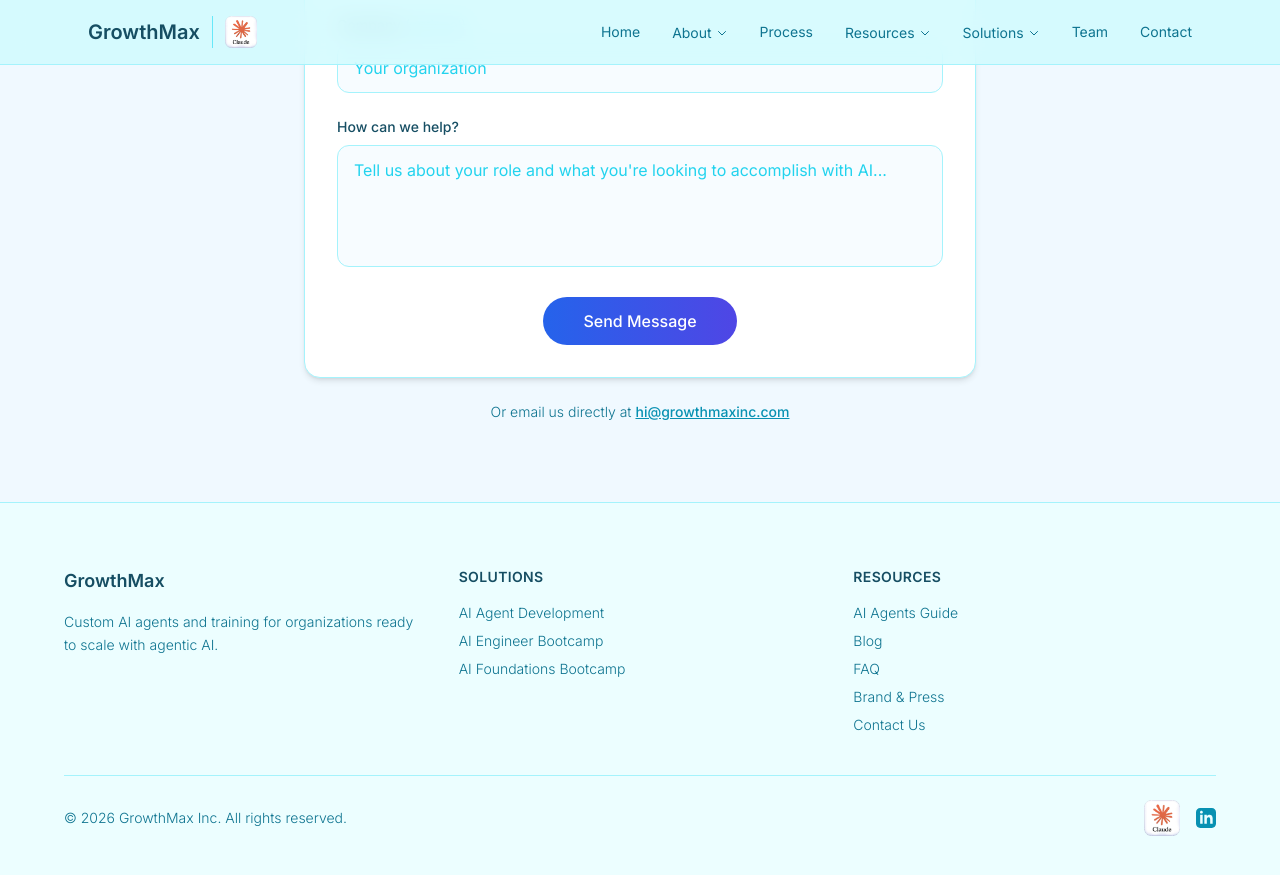
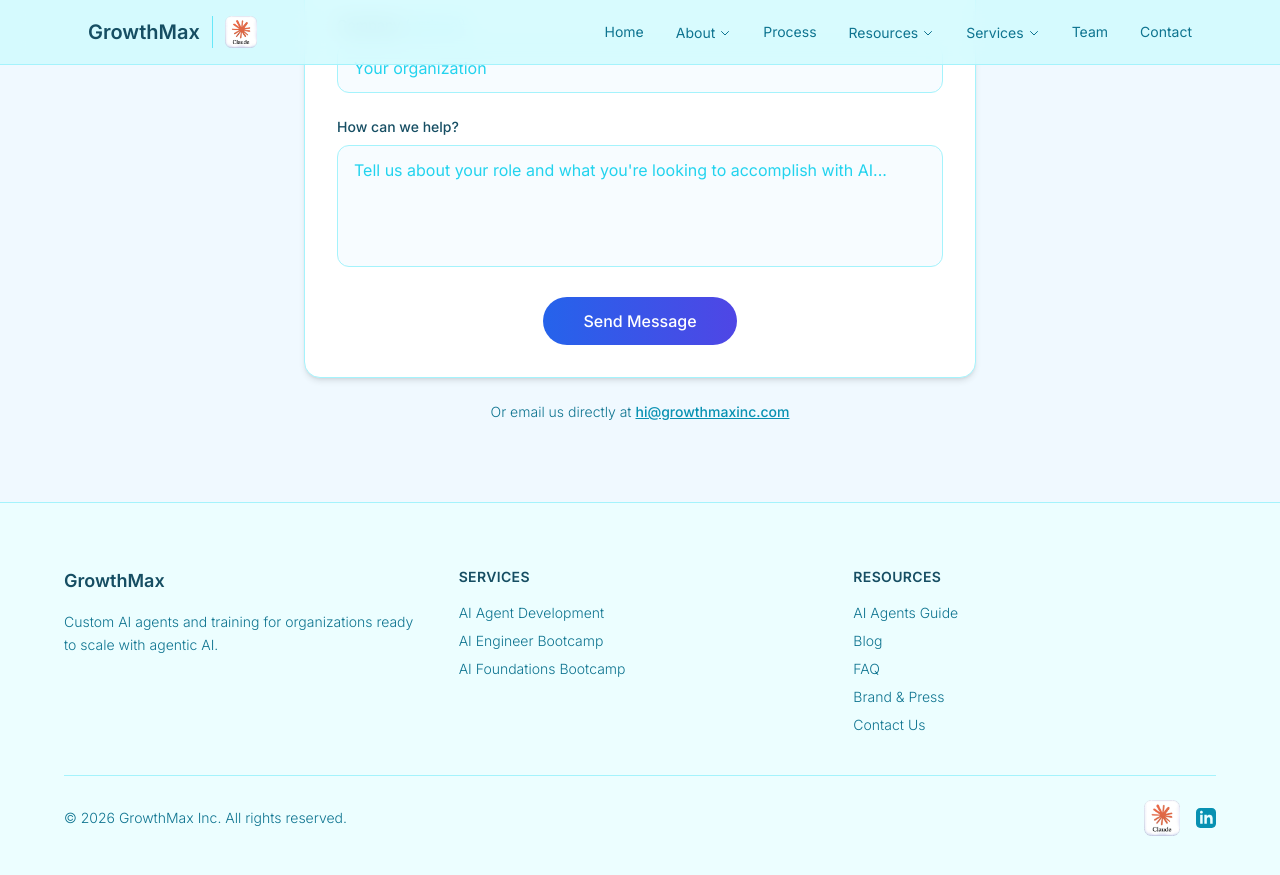
Before and after one commit to growthmaxinc/growthmaxweb, a Jekyll site: the page built from index.html, in a window 1280 px wide and 900 px high, scrolled down 4758 px. Shown: the top 875 px of the window. Built offline with Jekyll 4.4.1, drawn with Linux system fonts in a browser that asks for light colours; nearby versions of some CDN libraries; a script that is not in the unit is left out.

Commit message:
Rename Solutions to Services in nav and footer titles

```diff
--- a/_includes/footer.html
+++ b/_includes/footer.html
@@ -6,7 +6,7 @@
 				<p class="text-sm text-cyan-700 font-light leading-relaxed">Custom AI agents and training for organizations ready to scale with agentic AI.</p>
 			</div>
 			<div>
-				<h4 class="text-sm font-semibold text-cyan-900 mb-4 uppercase tracking-wide">Solutions</h4>
+				<h4 class="text-sm font-semibold text-cyan-900 mb-4 uppercase tracking-wide">Services</h4>
 				<nav class="space-y-2">
 					<a href="/solutions/agent-development/" class="block text-sm text-cyan-700 hover:text-cyan-900 font-light transition-colors">AI Agent Development</a>
 					<a href="/solutions/bootcamp/" class="block text-sm text-cyan-700 hover:text-cyan-900 font-light transition-colors">AI Engineer Bootcamp</a>
--- a/_includes/nav.html
+++ b/_includes/nav.html
@@ -39,7 +39,7 @@
 				<!-- Solutions Dropdown -->
 				<div class="relative" id="solutions-dropdown">
 					<button onclick="document.getElementById('solutions-menu').classList.toggle('hidden')" class="text-cyan-700 hover:text-cyan-900 transition-colors text-sm inline-flex items-center gap-1">
-						Solutions
+						Services
 						<svg class="w-3 h-3" fill="none" stroke="currentColor" viewBox="0 0 24 24"><path stroke-linecap="round" stroke-linejoin="round" stroke-width="2" d="M19 9l-7 7-7-7"></path></svg>
 					</button>
 					<div id="solutions-menu" class="hidden absolute top-full left-0 mt-2 w-56 bg-white rounded-xl shadow-lg border border-cyan-200 py-2 z-50">
@@ -92,7 +92,7 @@
 			<!-- Mobile Solutions Accordion -->
 			<div class="border-b border-cyan-200">
 				<button onclick="document.getElementById('mobile-solutions').classList.toggle('hidden')" class="w-full flex justify-between items-center py-3 text-cyan-700 hover:text-cyan-900 transition-colors text-sm">
-					Solutions
+					Services
 					<svg class="w-3 h-3" fill="none" stroke="currentColor" viewBox="0 0 24 24"><path stroke-linecap="round" stroke-linejoin="round" stroke-width="2" d="M19 9l-7 7-7-7"></path></svg>
 				</button>
 				<div id="mobile-solutions" class="hidden pl-4 pb-3 space-y-1">
```
